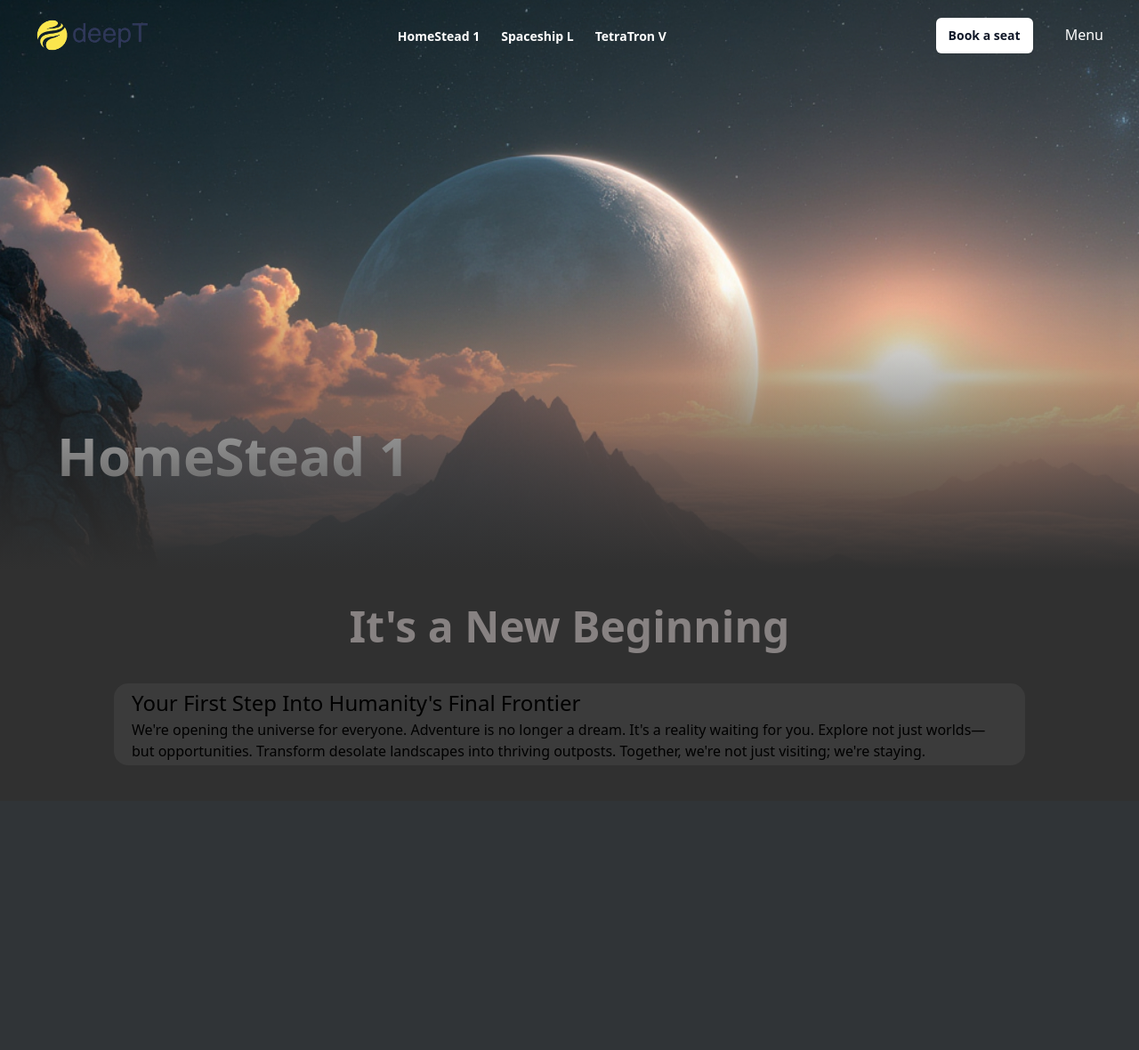
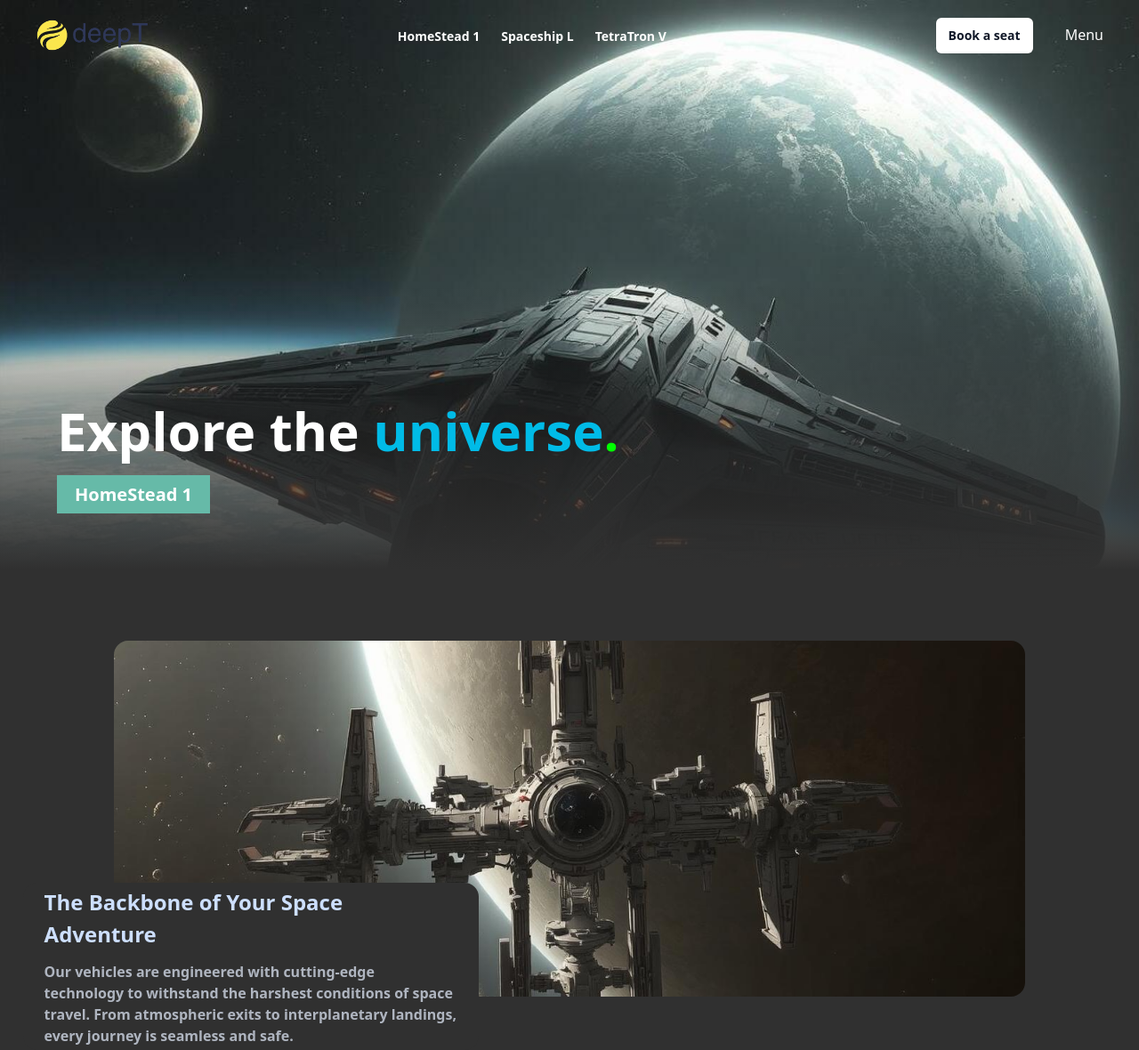
Before and after one commit to aust21/deep-travel, a Flask app: page / in a window 1280 px wide. Shown: the whole page at 89% size. Before the commit the page ends 854 px from the top, so only its background shows below. Run offline with Flask 3, Linux system fonts and the light colour scheme.

Commit message:
section 2

```diff
--- a/main/static/css/output.css
+++ b/main/static/css/output.css
@@ -542,11 +542,38 @@
   .top-\[80\%\] {
     top: 80%;
   }
+  .bottom-0 {
+    bottom: calc(var(--spacing) * 0);
+  }
+  .bottom-6 {
+    bottom: calc(var(--spacing) * 6);
+  }
+  .bottom-12 {
+    bottom: calc(var(--spacing) * 12);
+  }
+  .bottom-\[-15\%\] {
+    bottom: -15%;
+  }
+  .left-\[0\%\] {
+    left: 0%;
+  }
   .left-\[4rem\] {
     left: 4rem;
   }
+  .left-\[10\%\] {
+    left: 10%;
+  }
+  .left-\[15\%\] {
+    left: 15%;
+  }
+  .left-\[50\%\] {
+    left: 50%;
+  }
   .z-10 {
     z-index: 10;
+  }
+  .z-30 {
+    z-index: 30;
   }
   .mx-auto {
     margin-inline: auto;
@@ -554,14 +581,20 @@
   .my-10 {
     margin-block: calc(var(--spacing) * 10);
   }
-  .mt-10 {
-    margin-top: calc(var(--spacing) * 10);
+  .mt-3 {
+    margin-top: calc(var(--spacing) * 3);
   }
   .mr-\[1\.5rem\] {
     margin-right: 1.5rem;
   }
   .mr-\[2rem\] {
     margin-right: 2rem;
+  }
+  .mb-5 {
+    margin-bottom: calc(var(--spacing) * 5);
+  }
+  .mb-7 {
+    margin-bottom: calc(var(--spacing) * 7);
   }
   .mb-10 {
     margin-bottom: calc(var(--spacing) * 10);
@@ -581,6 +614,24 @@
   .table {
     display: table;
   }
+  .h-\[50px\] {
+    height: 50px;
+  }
+  .h-\[150px\] {
+    height: 150px;
+  }
+  .h-\[350px\] {
+    height: 350px;
+  }
+  .h-\[400px\] {
+    height: 400px;
+  }
+  .h-\[450px\] {
+    height: 450px;
+  }
+  .h-\[550px\] {
+    height: 550px;
+  }
   .min-h-\[80vh\] {
     min-height: 80vh;
   }
@@ -590,14 +641,34 @@
   .w-\[40\%\] {
     width: 40%;
   }
+  .w-\[50\%\] {
+    width: 50%;
+  }
+  .w-\[60\%\] {
+    width: 60%;
+  }
+  .w-\[70\%\] {
+    width: 70%;
+  }
   .w-\[80\%\] {
     width: 80%;
+  }
+  .w-\[100\%\] {
+    width: 100%;
   }
   .w-full {
     width: 100%;
   }
   .border-collapse {
     border-collapse: collapse;
+  }
+  .translate-x-\[-50\%\] {
+    --tw-translate-x: -50%;
+    translate: var(--tw-translate-x) var(--tw-translate-y);
+  }
+  .translate-x-\[50\%\] {
+    --tw-translate-x: 50%;
+    translate: var(--tw-translate-x) var(--tw-translate-y);
   }
   .translate-y-\[-50\%\] {
     --tw-translate-y: -50%;
@@ -628,8 +699,18 @@
     border-style: var(--tw-border-style);
     border-width: 1px;
   }
-  .bg-\[\#1e1d1d\] {
-    background-color: #1e1d1d;
+  .border-\[1px\] {
+    border-style: var(--tw-border-style);
+    border-width: 1px;
+  }
+  .border-black {
+    border-color: var(--color-black);
+  }
+  .bg-\[\#00FF00\] {
+    background-color: #00FF00;
+  }
+  .bg-\[\#00bbe7\] {
+    background-color: #00bbe7;
   }
   .bg-\[\#303030\] {
     background-color: #303030;
@@ -637,8 +718,8 @@
   .bg-\[\#3b3b3b\] {
     background-color: #3b3b3b;
   }
-  .bg-\[\#454345\] {
-    background-color: #454345;
+  .bg-\[\#66baa8\] {
+    background-color: #66baa8;
   }
   .bg-white {
     background-color: var(--color-white);
@@ -646,11 +727,23 @@
   .bg-\[url\(\.\.\/\.\.\/static\/assets\/p2\.jpg\)\] {
     background-image: url(../../static/assets/p2.jpg);
   }
+  .bg-\[url\(\.\.\/\.\.\/static\/assets\/r4\.jpg\)\] {
+    background-image: url(../../static/assets/r4.jpg);
+  }
   .bg-cover {
     background-size: cover;
   }
   .bg-no-repeat {
     background-repeat: no-repeat;
+  }
+  .object-cover {
+    object-fit: cover;
+  }
+  .object-center {
+    object-position: center;
+  }
+  .object-top {
+    object-position: top;
   }
   .px-3 {
     padding-inline: calc(var(--spacing) * 3);
@@ -660,6 +753,9 @@
   }
   .px-5 {
     padding-inline: calc(var(--spacing) * 5);
+  }
+  .px-6 {
+    padding-inline: calc(var(--spacing) * 6);
   }
   .px-10 {
     padding-inline: calc(var(--spacing) * 10);
@@ -676,8 +772,25 @@
   .py-5 {
     padding-block: calc(var(--spacing) * 5);
   }
+  .pt-5 {
+    padding-top: calc(var(--spacing) * 5);
+  }
+  .pt-10 {
+    padding-top: calc(var(--spacing) * 10);
+  }
+  .pt-20 {
+    padding-top: calc(var(--spacing) * 20);
+  }
   .text-center {
     text-align: center;
+  }
+  .text-2xl {
+    font-size: var(--text-2xl);
+    line-height: var(--tw-leading, var(--text-2xl--line-height));
+  }
+  .text-4xl {
+    font-size: var(--text-4xl);
+    line-height: var(--tw-leading, var(--text-4xl--line-height));
   }
   .text-5xl {
     font-size: var(--text-5xl);
@@ -691,6 +804,10 @@
     font-size: var(--text-sm);
     line-height: var(--tw-leading, var(--text-sm--line-height));
   }
+  .text-xl {
+    font-size: var(--text-xl);
+    line-height: var(--tw-leading, var(--text-xl--line-height));
+  }
   .text-\[1\.5rem\] {
     font-size: 1.5rem;
   }
@@ -702,11 +819,35 @@
     --tw-font-weight: var(--font-weight-semibold);
     font-weight: var(--font-weight-semibold);
   }
-  .text-\[\#6e6e6e\] {
-    color: #6e6e6e;
+  .text-\[\#00FF00\] {
+    color: #00FF00;
+  }
+  .text-\[\#00bbe7\] {
+    color: #00bbe7;
+  }
+  .text-\[\#6b7b95\] {
+    color: #6b7b95;
+  }
+  .text-\[\#8f98a8\] {
+    color: #8f98a8;
+  }
+  .text-\[\#778aa9\] {
+    color: #778aa9;
+  }
+  .text-\[\#586272\] {
+    color: #586272;
   }
   .text-\[\#878282\] {
     color: #878282;
+  }
+  .text-\[\#a5a3a3\] {
+    color: #a5a3a3;
+  }
+  .text-\[\#afb5c0\] {
+    color: #afb5c0;
+  }
+  .text-\[\#cddffe\] {
+    color: #cddffe;
   }
   .text-gray-900 {
     color: var(--color-gray-900);
@@ -720,6 +861,9 @@
   .shadow-xs {
     --tw-shadow: 0 1px 2px 0 var(--tw-shadow-color, rgb(0 0 0 / 0.05));
     box-shadow: var(--tw-inset-shadow), var(--tw-inset-ring-shadow), var(--tw-ring-offset-shadow), var(--tw-ring-shadow), var(--tw-shadow);
+  }
+  .shadow-amber-100 {
+    --tw-shadow-color: var(--color-amber-100);
   }
   .outline {
     outline-style: var(--tw-outline-style);
--- a/main/templates/home/home.html
+++ b/main/templates/home/home.html
@@ -1,12 +1,18 @@
 {% extends 'base.html' %} {% block title %}Home | Deep Travel{% endblock %} {%
 block content %}
 <section
-  class="relative min-h-[80vh] bg-[url(../../static/assets/p2.jpg)] bg-no-repeat bg-cover"
+  class="relative min-h-[80vh] bg-[url(../../static/assets/r4.jpg)] bg-no-repeat bg-cover"
 >
   <div
-    class="absolute translate-y-[-50%] top-[80%] left-[4rem] text-white w-[40%]"
+    class="absolute translate-y-[-50%] top-[80%] left-[4rem] text-white w-[50%] z-30"
   >
-    <h1 class="z-10 text-6xl text-white font-bold">HomeStead 1</h1>
+    <h1 class="text-6xl text-white font-bold mb-7">
+      Explore the <span class="text-[#00bbe7]">universe</span
+      ><span class="text-[#00FF00]">.</span>
+    </h1>
+    <a class="text-xl font-semibold bg-[#66baa8] px-5 py-2" href=""
+      >HomeStead 1</a
+    >
   </div>
   <!-- Add the fading effect -->
   <div
@@ -15,24 +21,28 @@ block content %}
   ></div>
 </section>
 
-<section class="mb-10">
-  <h2 class="text-5xl text-center my-10 text-[#878282] font-semibold">
+<section class="mb-10 pt-20">
+  <!-- <h2 class="text-5xl text-center my-10 text-[#878282] font-semibold">
     It's a New Beginning
-  </h2>
+  </h2> -->
 
   <div>
-    <div
-      class="flex justify-between w-[80%] mx-auto gap-5 bg-[#3b3b3b] px-5 py-1 rounded-2xl"
-    >
-      <div>
-        <h3 class="text-[1.5rem]">
-          Your First Step Into Humanity's Final Frontier
+    <div class="w-[80%] mx-auto gap-5 relative">
+      <img
+        src="{{url_for('static', filename='assets/i3.jpg')}}"
+        alt="rocket"
+        class="w-[100%] h-[400px] object-cover object-center rounded-2xl"
+      />
+      <div
+        class="bg-[#303030] px-6 py-1 rounded-2xl absolute bottom-[-15%] translate-x-[-50%] left-[15%] w-[50%]"
+      >
+        <h3 class="text-[1.5rem] text-[#cddffe] font-bold">
+          The Backbone of Your Space Adventure
         </h3>
-        <p>
-          We're opening the universe for everyone. Adventure is no longer a
-          dream. It's a reality waiting for you. Explore not just worlds—but
-          opportunities. Transform desolate landscapes into thriving outposts.
-          Together, we're not just visiting; we're staying.
+        <p class="text-[#afb5c0] font-semibold mt-3">
+          Our vehicles are engineered with cutting-edge technology to withstand
+          the harshest conditions of space travel. From atmospheric exits to
+          interplanetary landings, every journey is seamless and safe.
         </p>
       </div>
     </div>
```
Also changed, not shown: main/static/assets/i3.jpg (added), main/static/assets/i4.jpg (added), main/static/assets/i5.jpg (added), main/static/assets/r4.jpg (added), main/static/assets/r5.jpg (added).
